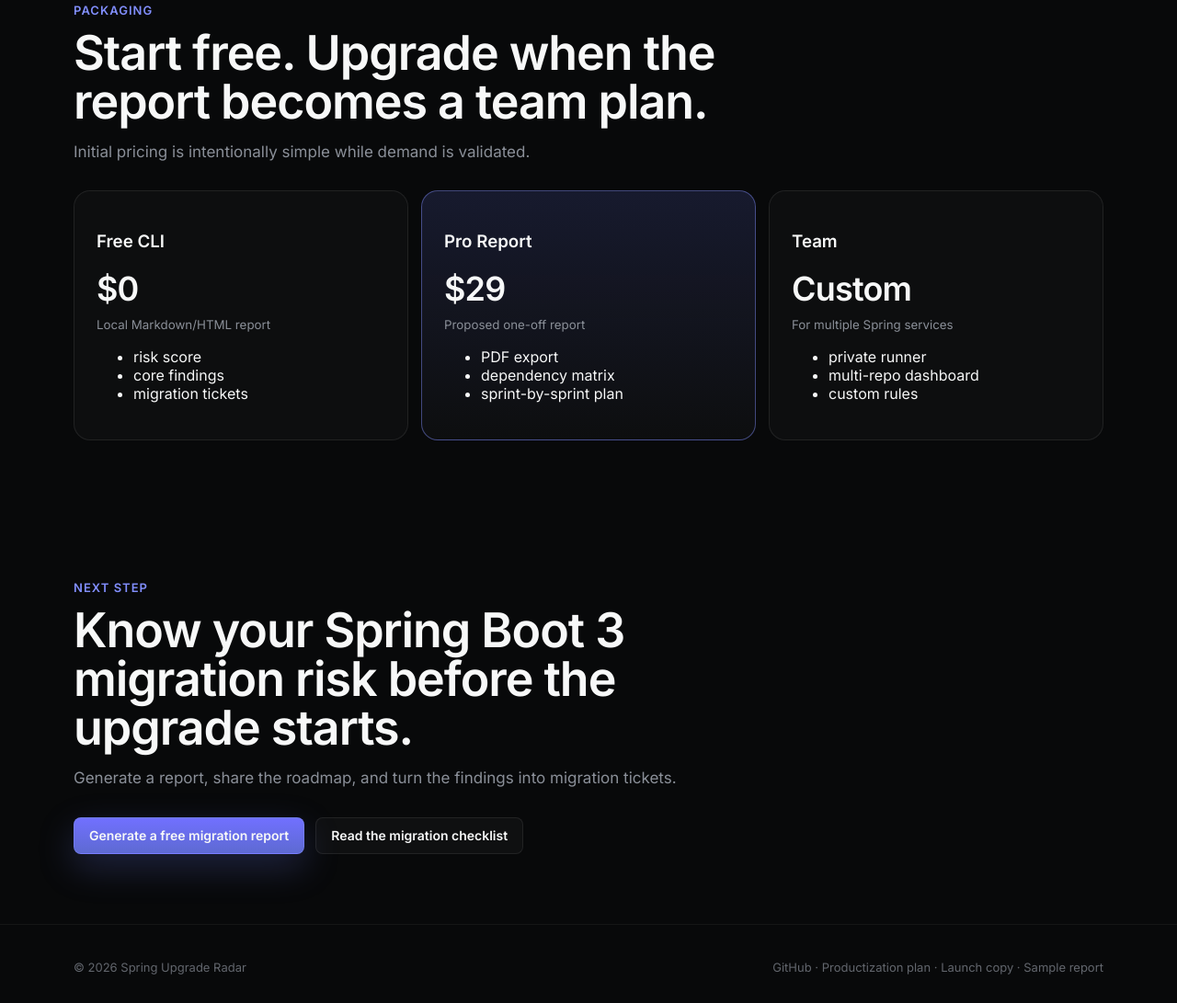
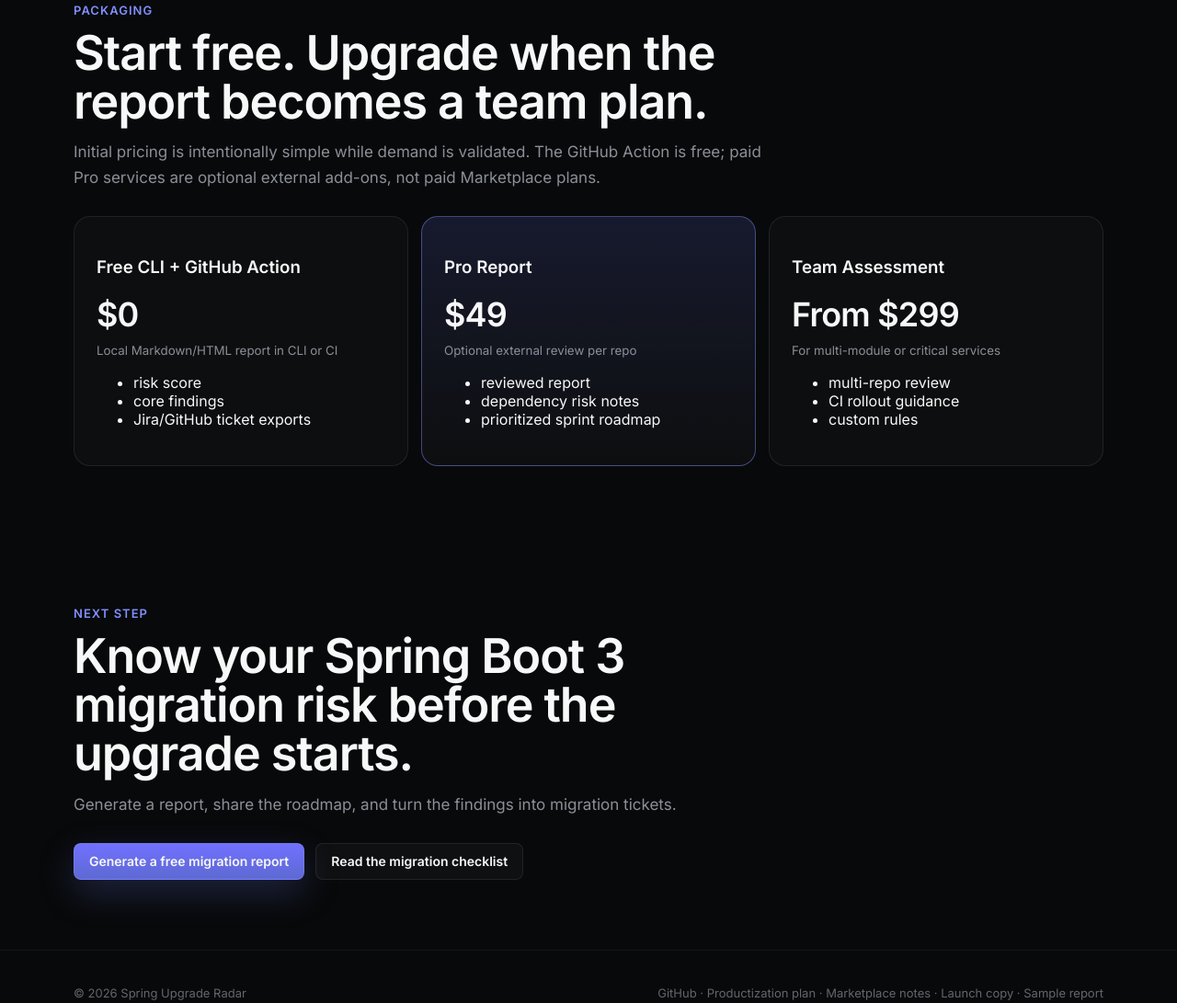
Before and after one commit to purewater02/spring-upgrade-radar, a plain HTML site: page docs/index.html in a window 1280 px wide. Shown: the part 3033-4124 px from the top of the page at 92% size. Drawn offline with Linux system fonts and the light colour scheme.

Commit message:
docs: prepare GitHub Marketplace action launch

```diff
--- a/docs/index.html
+++ b/docs/index.html
@@ -577,36 +577,36 @@
         <div class="section-head">
           <div class="eyebrow">Packaging</div>
           <h2>Start free. Upgrade when the report becomes a team plan.</h2>
-          <p>Initial pricing is intentionally simple while demand is validated.</p>
+          <p>Initial pricing is intentionally simple while demand is validated. The GitHub Action is free; paid Pro services are optional external add-ons, not paid Marketplace plans.</p>
         </div>
         <div class="pricing">
           <article class="price">
-            <h3>Free CLI</h3>
+            <h3>Free CLI + GitHub Action</h3>
             <div class="amount">$0</div>
-            <small>Local Markdown/HTML report</small>
+            <small>Local Markdown/HTML report in CLI or CI</small>
             <ul>
               <li>risk score</li>
               <li>core findings</li>
-              <li>migration tickets</li>
+              <li>Jira/GitHub ticket exports</li>
             </ul>
           </article>
           <article class="price featured">
             <h3>Pro Report</h3>
-            <div class="amount">$29</div>
-            <small>Proposed one-off report</small>
+            <div class="amount">$49</div>
+            <small>Optional external review per repo</small>
             <ul>
-              <li>PDF export</li>
-              <li>dependency matrix</li>
-              <li>sprint-by-sprint plan</li>
+              <li>reviewed report</li>
+              <li>dependency risk notes</li>
+              <li>prioritized sprint roadmap</li>
             </ul>
           </article>
           <article class="price">
-            <h3>Team</h3>
-            <div class="amount">Custom</div>
-            <small>For multiple Spring services</small>
+            <h3>Team Assessment</h3>
+            <div class="amount">From $299</div>
+            <small>For multi-module or critical services</small>
             <ul>
-              <li>private runner</li>
-              <li>multi-repo dashboard</li>
+              <li>multi-repo review</li>
+              <li>CI rollout guidance</li>
               <li>custom rules</li>
             </ul>
           </article>
@@ -632,7 +632,7 @@
   <footer>
     <div class="container footer-inner">
       <span>© 2026 Spring Upgrade Radar</span>
-      <span><a href="https://github.com/purewater02/spring-upgrade-radar">GitHub</a> · <a href="productization-plan.md">Productization plan</a> · <a href="launch-copy.md">Launch copy</a> · <a href="sample-report-SpringBoot_JPA_Blog_Prj.md">Sample report</a></span>
+      <span><a href="https://github.com/purewater02/spring-upgrade-radar">GitHub</a> · <a href="productization-plan.md">Productization plan</a> · <a href="marketplace-submission.md">Marketplace notes</a> · <a href="launch-copy.md">Launch copy</a> · <a href="sample-report-SpringBoot_JPA_Blog_Prj.md">Sample report</a></span>
     </div>
   </footer>
 </body>
```
Also changed, not shown: 6 other files.
